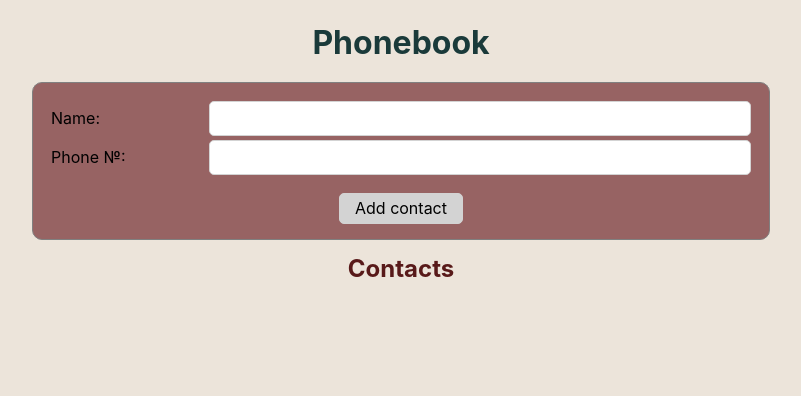
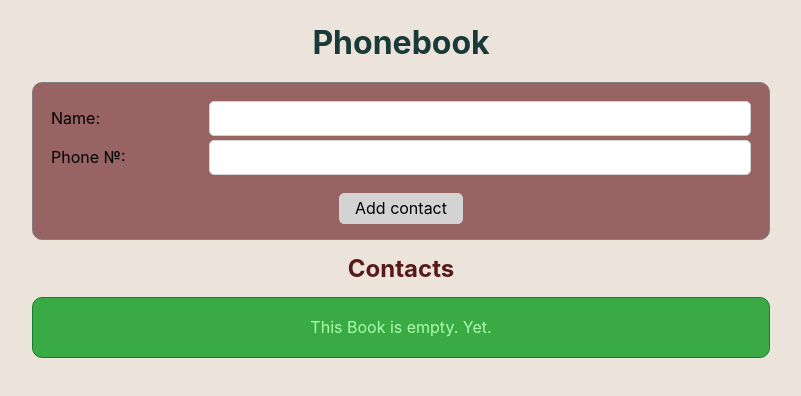
Before and after one commit to Hi-tei-hi-me/goit-react-hw-06-phonebook, a React (Create React App) app: page / in a window 1280 px wide. Shown: the top 396 px of the page, without its empty margins (239-1040 px from the left). Built offline with nearby package versions, Linux system fonts and the light colour scheme.

Commit message:
App remastered

```diff
--- a/src/components/App.jsx
+++ b/src/components/App.jsx
@@ -1,66 +1,27 @@
-import { useEffect, useState } from 'react';
-import { nanoid } from 'nanoid';
-import toast, { Toaster } from 'react-hot-toast';
-import { MdPersonAddDisabled, MdPersonAdd, MdPersonRemove } from 'react-icons/md';
-import { NotFound } from './NotFound/NotFound.styled';
+import { useSelector } from 'react-redux';
+import { Toaster } from 'react-hot-toast';
+import { NothingAdded, NotFound } from './Notifications/Notifications.styled';
 import { Box } from './Box/Box.styled';
 import { ContactForm } from './ContactForm/ContactForm';
 import { ContactList } from './Contacts/ListOfContacts';
 import { Filter } from './SearchForm/SearchForm';
+import { getContacts } from 'redux/contacts/selectors';
+import { getFilteredList } from 'redux/selectors';
 
 export const App = () => {
-  const [contacts, setContacts] = useState(
-    () => JSON.parse(window.localStorage.getItem('contacts')) ?? []
-  );
-  const [filter, applyFilter] = useState('');
-  useEffect(() => {
-    localStorage.setItem('contacts', JSON.stringify(contacts));
-  });
-  const addContact = newContact => {
-    if (
-      contacts.some(contact => {
-        return contact.name.trim().toLowerCase() === newContact.name.toLowerCase();
-      })
-    ) {
-      return toast(`${newContact.name} is already in your Book`, {
-        icon: <MdPersonAddDisabled size={25} color="#ccba21" />,
-      });
-    }
-    const id = nanoid();
-    const newAddedContact = { id, ...newContact };
-    setContacts(prevState => [newAddedContact, ...prevState]);
-    return toast(`${newContact.name} was successfully added to your Book`, {
-      icon: <MdPersonAdd size={28} color="#327047" />,
-    });
-  };
-  const deleteContact = (id, name) => {
-    setContacts(prevState => prevState.filter(contact => contact.id !== id));
-    return toast(`${name} was removed from your Book`, {
-      icon: <MdPersonRemove size={25} color="#b24a4a" />,
-    });
-  };
-  const getFilteredList = () => {
-    const normalizedFilter = filter.trim().toLowerCase();
-    return contacts.filter(({ name }) => name.toLowerCase().includes(normalizedFilter));
-  };
-  const filteredList = getFilteredList();
+  const contacts = useSelector(getContacts);
+  const filteredList = useSelector(getFilteredList);
   return (
     <Box>
       <Toaster />
       <h1>Phonebook</h1>
-      <ContactForm onFormSubmit={addContact} />
+      <ContactForm />
       <h2>Contacts</h2>
-      {filteredList.length > 0 && (
-        <>
-          <Filter value={filter} onChange={applyFilter} />
-          <ContactList listOfContacts={filteredList} handleCLick={deleteContact} />
-        </>
-      )}
-      {filter && filteredList.length === 0 && (
-        <>
-          <Filter value={filter} onChange={applyFilter} />
-          <NotFound>No results found for "{filter}".</NotFound>
-        </>
+      {contacts.length === 0 && <NothingAdded>This Book is empty. Yet.</NothingAdded>}
+      {contacts.length > 0 && <Filter />}
+      {filteredList.length > 0 && <ContactList />}
+      {contacts.length > 0 && filteredList.length === 0 && (
+        <NotFound>Sorry, no one's here!</NotFound>
       )}
     </Box>
   );
```
